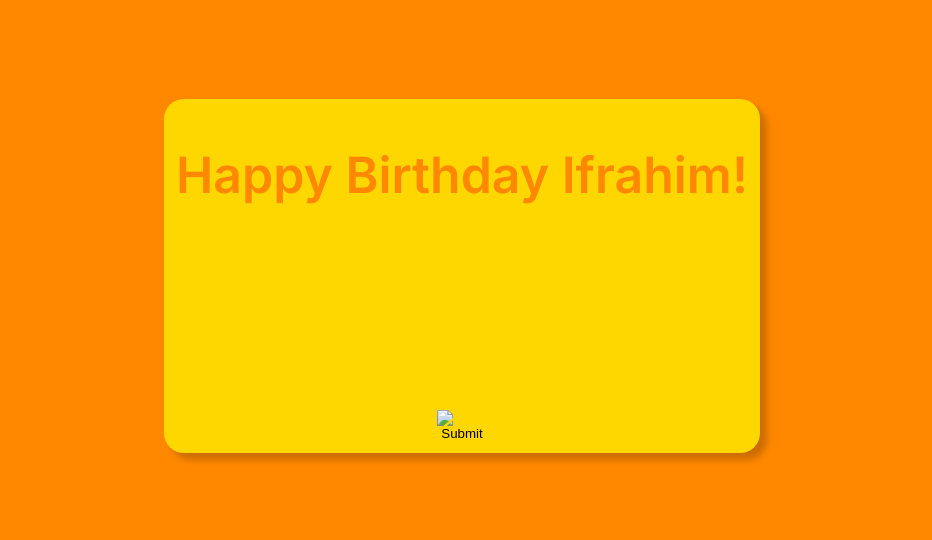
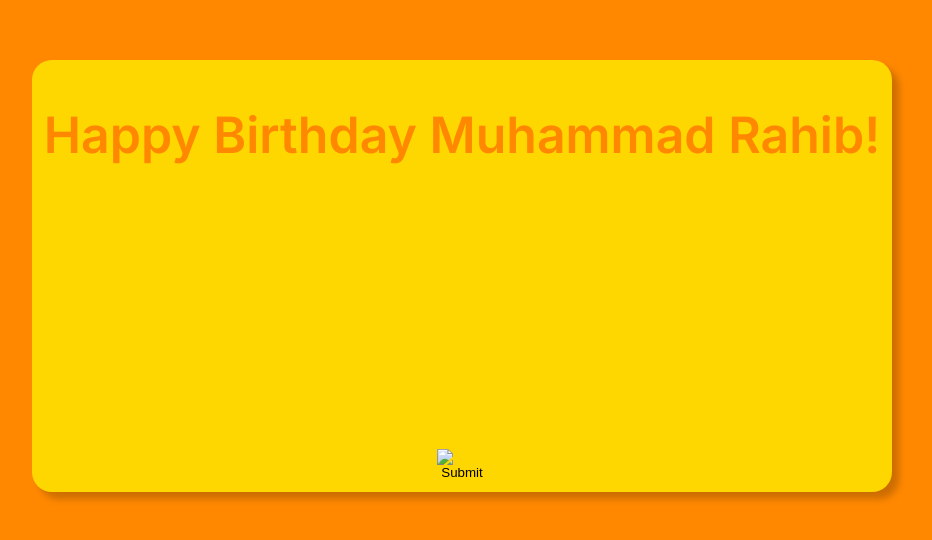
Before and after one commit to zain-ul-din-zafar/happy-birthday, a plain HTML site: page index.html in a window 1280 px wide. Shown: the part 134-674 px from the top of the page, without its empty margins (178-1110 px from the left). Drawn offline with Linux system fonts and the light colour scheme.

Commit message:
Update index.html

```diff
--- a/index.html
+++ b/index.html
@@ -22,7 +22,7 @@
         <div class="squareNine"></div>
         <div class="squareTen"></div>
       </div>
-      <h1>Happy Birthday Ifrahim!</h1>
+      <h1>Happy Birthday Muhammad Rahib!</h1>
       <img id="ballons" src="https://gallery.yopriceville.com/var/resizes/Free-Clipart-Pictures/Balloons-PNG/Balloons_PNG_Image-771009156.png?m=1541639344" alt="baloons"/>
       <input type="image" id="icon" onclick="play()" src="play.png"/>
       <audio id="audio" src="song.mp3"></audio>
```
